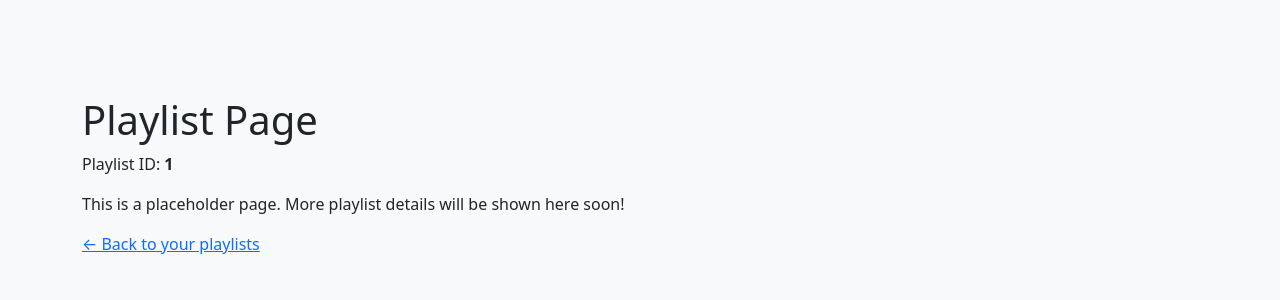
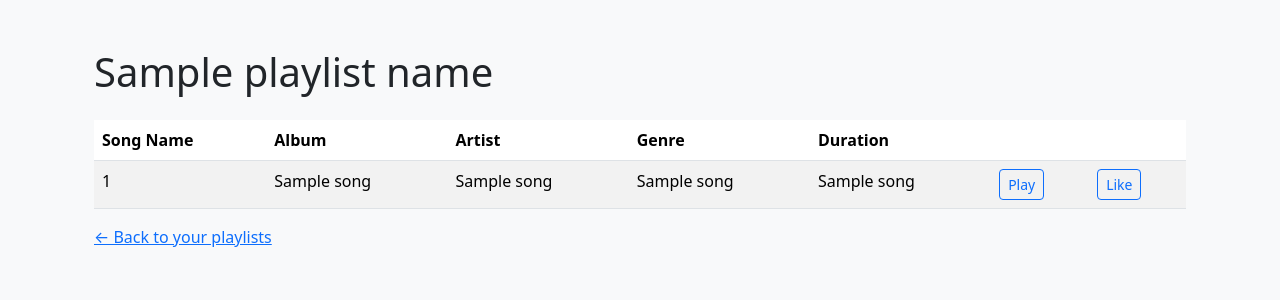
Before and after one commit to shivanipatel1104/cse412_project, a Flask app: template templates/playlist.html in a window 1280 px wide. Shown: the part 56-356 px from the top of the page. Run offline with Flask 3, Linux system fonts and the light colour scheme; the template is opened without the code that fills it: most values are stand-ins (such as "Sample title", 1, 10 or a date in 2020).

Commit message:
fixed liked songs bug and implemented playlist page frontend

```diff
--- a/playlist_list_page.py
+++ b/playlist_list_page.py
@@ -23,9 +23,6 @@ def user_playlists():
     button_type = PlaylistType.USER_LIST # user list is default
 
     # fetch user id for current user from session
-    # curr_user_id = session.get('user_id')
-    # if not curr_user_id:
-    #     return redirect(url_for('login_page.login'))
     curr_user_id = session['user_id']
     if not curr_user_id:
         return render_template('playlist_list.html', error='User session credentials are not authorized')
--- a/search_page.py
+++ b/search_page.py
@@ -15,9 +15,11 @@ def song_search():
 
                 # I used ILIKE for case insensitive text based matching
                 query = """
-                    SELECT s_songname, s_albumid, s_genre, duration
+                    SELECT s_songname, al_albumName, a_artistName, s_genre, duration
                     FROM song
-                    WHERE s_songname ILIKE %s
+					JOIN album ON s_albumID = al_albumID
+                    JOIN artist ON al_artistID = a_artistID
+                    WHERE s_songname ILIKE %s;
                 """
                 # applying % to beginning and end to make user error
                 # more forgiving in case of typos and to easier
--- a/templates/playlist.html
+++ b/templates/playlist.html
@@ -36,14 +36,52 @@
 
 
     <div class="container py-5">
-        <!-- <h2 class="mb-4">Playlists</h2>  -->
+
+        <div class="container">
+
+            {% if songs %}
+            <h1 class="mb-4">{{ playlist_name }}</h1>
+            <table class="table table-striped">
+                <thead>
+                    <tr>
+                        <th>Song Name</th>
+                        <th>Album</th>
+                        <th>Artist</th>
+                        <th>Genre</th>
+                        <th>Duration</th>
+                        <th>   </th>
+                        <th>   </th>
+                    </tr>
+                </thead>
+                <tbody>
+                    {% for song in songs %}
+                        <tr>
+                            <td>{{ song[0] }}</td>
+                            <td>{{ song[1] }}</td>
+                            <td>{{ song[2] }}</td>
+                            <td>{{ song[3] }}</td>
+                            <td>{{ song[4] }}</td>
+                            <td>
+                                <form method="post">
+                                    <input type="hidden" name="play_song">
+                                    <button type="submit" class="btn btn-outline-primary btn-sm">Play</button>
+                                </form>
+                            </td>
+                            <td>
+                                <form method="post">
+                                    <input type="hidden" name="like_song">
+                                    <button type="submit" class="btn btn-outline-primary btn-sm">Like</button>
+                                </form>
+                            </td>
+                        </tr>
+                    {% endfor %}
+                </tbody>
+            </table>
+        {% else %}
+            <p>No songs in playlist.</p>
+        {% endif %}
+
+
+            <a href="{{ url_for('playlist_list_page.user_playlists') }}">← Back to your playlists</a>
+        </div>
     </div>
-
-    <div class="container">
-        <h1>Playlist Page</h1>
-        <p>Playlist ID: <strong>{{ playlist_id }}</strong></p>
-
-        <p>This is a placeholder page. More playlist details will be shown here soon!</p>
-
-        <a href="{{ url_for('playlist_list_page.user_playlists') }}">← Back to your playlists</a>
-    </div>
--- a/templates/playlist_list.html
+++ b/templates/playlist_list.html
@@ -49,7 +49,7 @@
                 <thead>
                     <tr>
                         <th>Playlist Name</th>
-                        <th>User</th>
+                        <th>Author</th>
                         {% if button_type.name == 'TOP10_LIST' %}
                             <th>Number of Followers</th>
                         {% endif %}
```
Also changed, not shown: playlist_page.py (+7 -2 lines), templates/search.html (+12 -1 lines).
